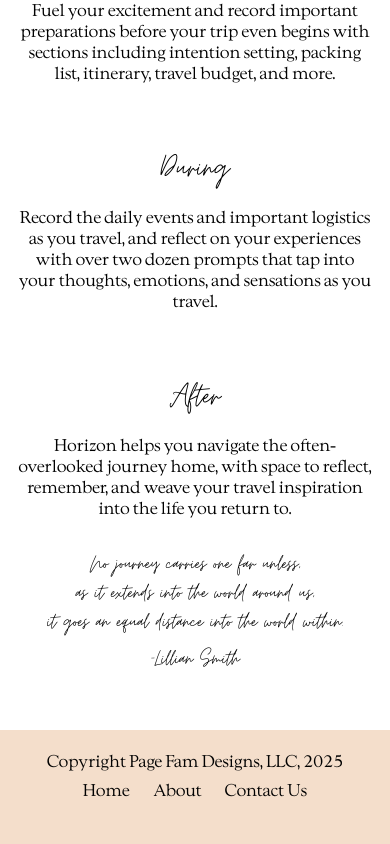
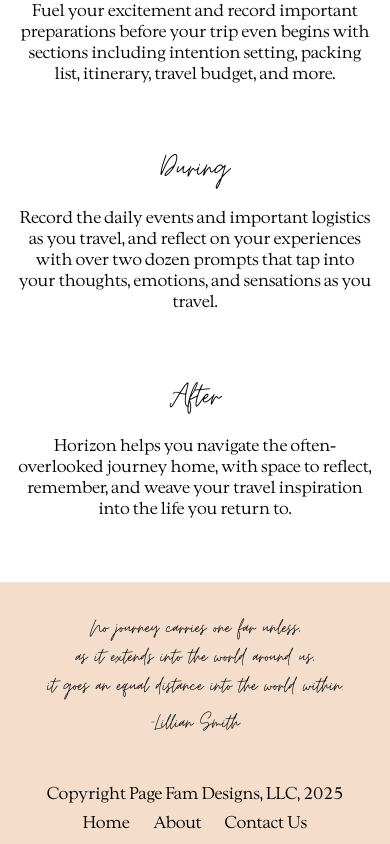
Before and after one commit to Quesajo17/horizon-landing, a SvelteKit app: page / in a window 390 px wide. Shown: the part 703-1547 px from the top of the page. Before the commit the page ends 1515 px from the top, so only its background shows below. Built offline with nearby package versions, Linux system fonts and the light colour scheme.

Commit message:
split quote section

```diff
--- a/src/routes/+page.svelte
+++ b/src/routes/+page.svelte
@@ -46,17 +46,19 @@
                 life you return to.</p>
         </div>
     </div>
+        <!--
+        <Testimonials />
+    -->
+    </div>
     <div class="main-quote">
         <p class="main-quote-line">No journey carries one far unless,</p>
         <p class="main-quote-line">as it extends into the world around us,</p>
         <p class="main-quote-line">it goes an equal distance into the world within.</p>
         <p class="main-quote-attribution">-Lillian Smith</p>
     </div>
-    <!--
-        <Testimonials />
-    -->
 
-</div>
+
+
 
 <style>
     /* Hero section styles */
@@ -155,6 +157,8 @@
     }
 
     .main-quote {
+        margin-top: 2rem;
+        width: 100%;
         font-family: 'Moontime', sans-serif;
         font-size: 2rem;
         text-align: center;
@@ -218,8 +222,5 @@
             max-width: 100%;
         }
 
-        .main-quote {
-        font-size: 1.5rem;
-    }
     }
 </style>
```
